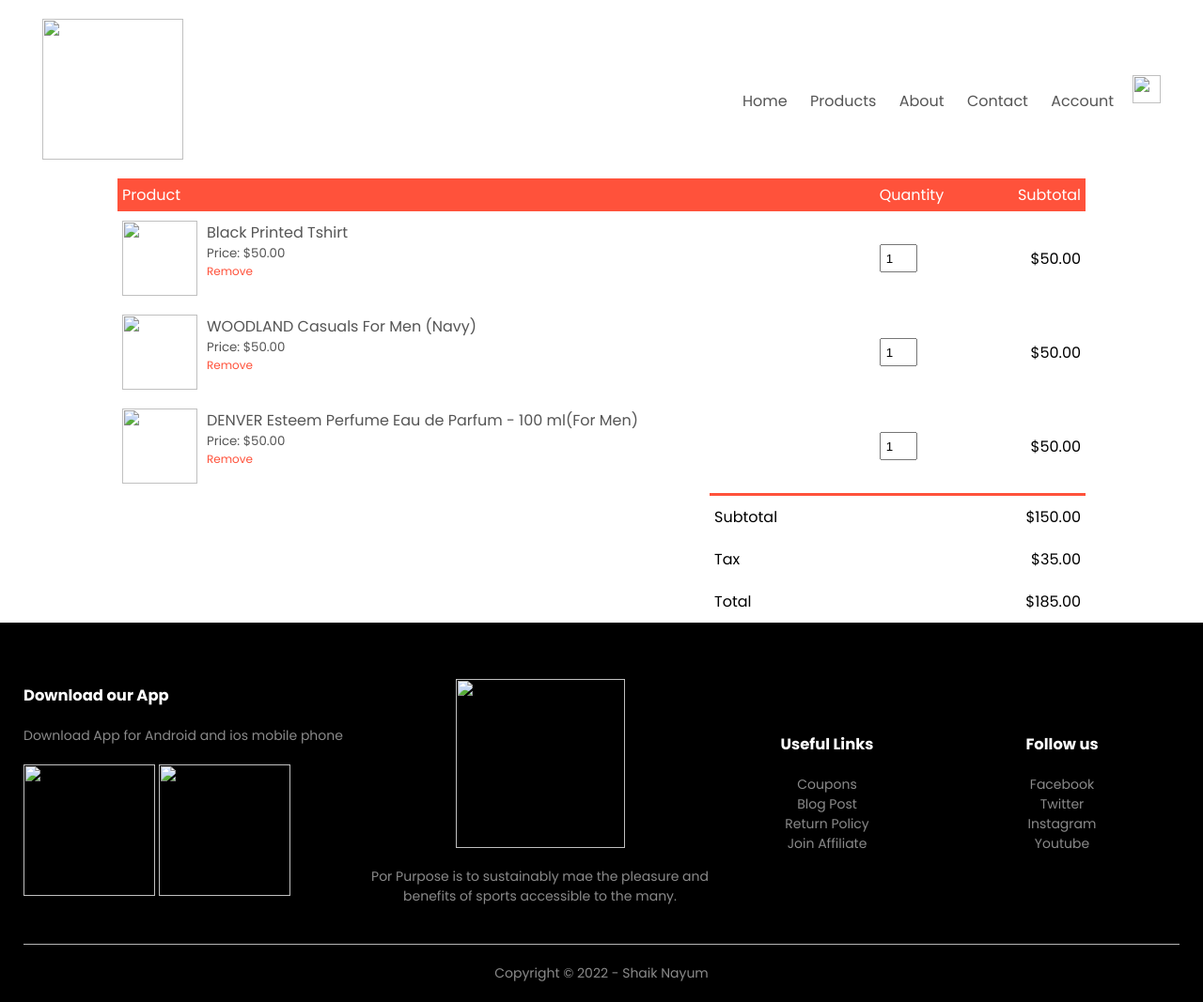
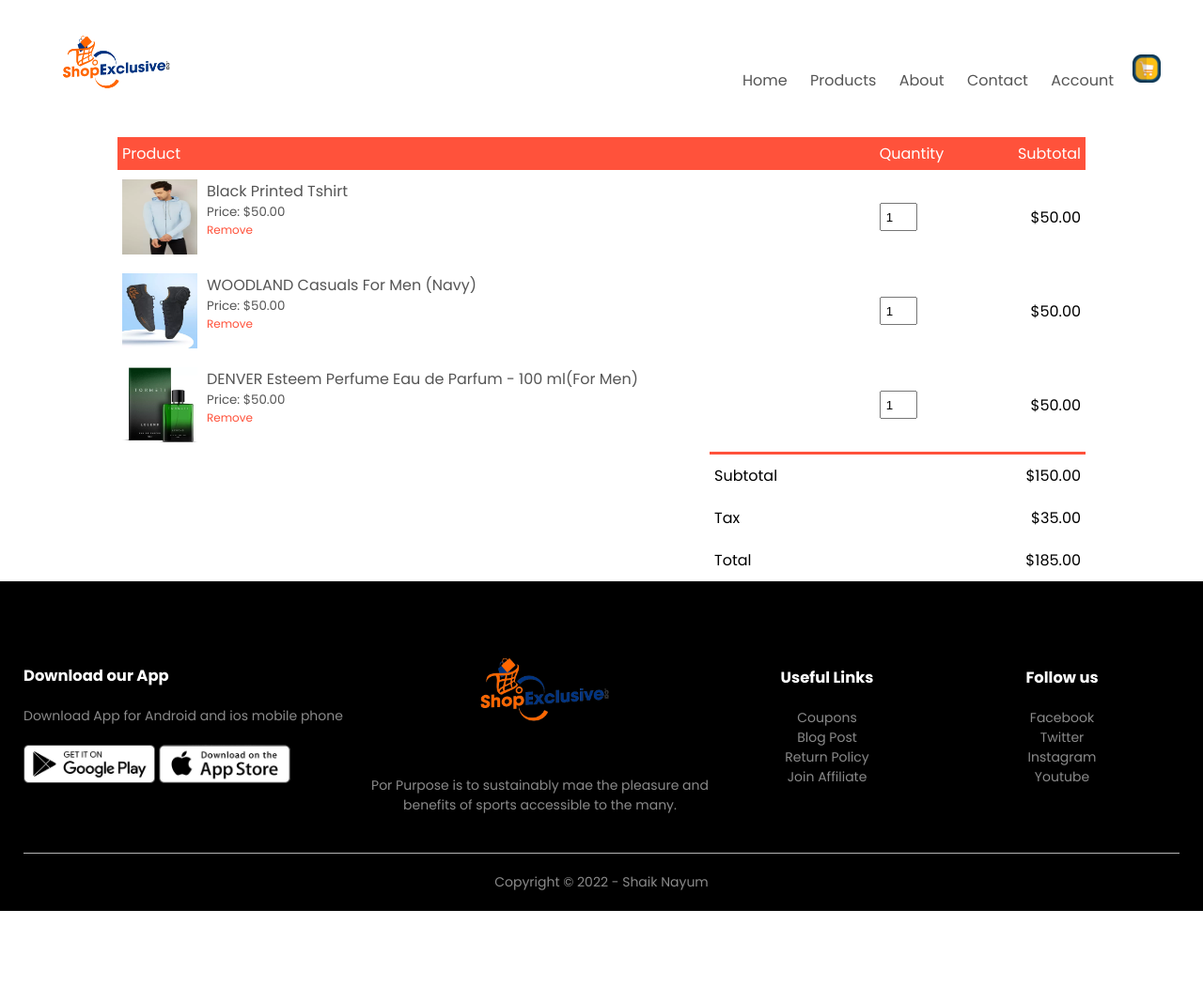
Before and after one commit to nayumcti036/Ecommerce-Website-Design, a plain HTML site: page carts.html in a window 1280 px wide. Shown: the whole page at 94% size. After the commit the page ends 970 px from the top, so only its background shows below. Drawn offline with Linux system fonts and the light colour scheme.

Commit message:
Update carts.html

```diff
--- a/carts.html
+++ b/carts.html
@@ -9,7 +9,7 @@
     <link rel="preconnect" href="https://fonts.gstatic.com" crossorigin>
     <link href="https://fonts.googleapis.com/css2?family=Poppins:wght@300;400;500;600;700&display=swap"
         rel="stylesheet">
-    <link rel="icon" href="img/favicon">
+    <link rel="icon" href="favicon">
     <title>Ecommerce Website Design</title>
 </head>
 
@@ -19,7 +19,7 @@
     <div class="container">
         <div class="navbar">
             <div class="logo">
-                <a href="index.html"><img src="img/logo.png" width="150px"></a>
+                <a href="index.html"><img src="logo.png" width="150px"></a>
             </div>
             <nav>
                 <ul id="MenuItems">
@@ -30,8 +30,8 @@
                     <li><a href="account.html">Account</a></li>
                 </ul>
             </nav>
-            <a href="carts.html"><img src="img/cart.png" width="30px" height="30px"></a>
-            <img src="img/menu.png" class="menu-icon" onclick="menutoggle()">
+            <a href="carts.html"><img src="cart.png" width="30px" height="30px"></a>
+            <img src="menu.png" class="menu-icon" onclick="menutoggle()">
         </div>
 
     </div>
@@ -49,7 +49,7 @@
             <tr>
                 <td>
                     <div class="cart-info">
-                        <img src="img/product-7.jpg">
+                        <img src="product-7.jpg">
                         <div>
                             <p>Black Printed Tshirt</p>
                             <small>Price: $50.00</small>
@@ -65,7 +65,7 @@
             <tr>
                 <td>
                     <div class="cart-info">
-                        <img src="img/product-8.jpg">
+                        <img src="product-8.jpg">
                         <div>
                             <p>WOODLAND Casuals For Men (Navy)</p>
                             <small>Price: $50.00</small>
@@ -81,7 +81,7 @@
             <tr>
                 <td>
                     <div class="cart-info">
-                        <img src="img/product-11.jpg">
+                        <img src="product-11.jpg">
                         <div>
                             <p>DENVER Esteem Perfume Eau de Parfum - 100 ml(For Men)</p>
                             <small>Price: $50.00</small>
@@ -128,13 +128,13 @@
                     <h3>Download our App</h3>
                     <p>Download App for Android and ios mobile phone</p>
                     <div class="app-logo">
-                        <img src="img/play-store.png">
-                        <img src="img/app-store.png">
+                        <img src="play-store.png">
+                        <img src="app-store.png">
 
                     </div>
                 </div>
                 <div class="footer-col-2">
-                    <img src="img/logo.png">
+                    <img src="logo.png">
                     <p>Por Purpose is to sustainably mae the pleasure and benefits of sports accessible to the many.
                     </p>
                 </div>
```
